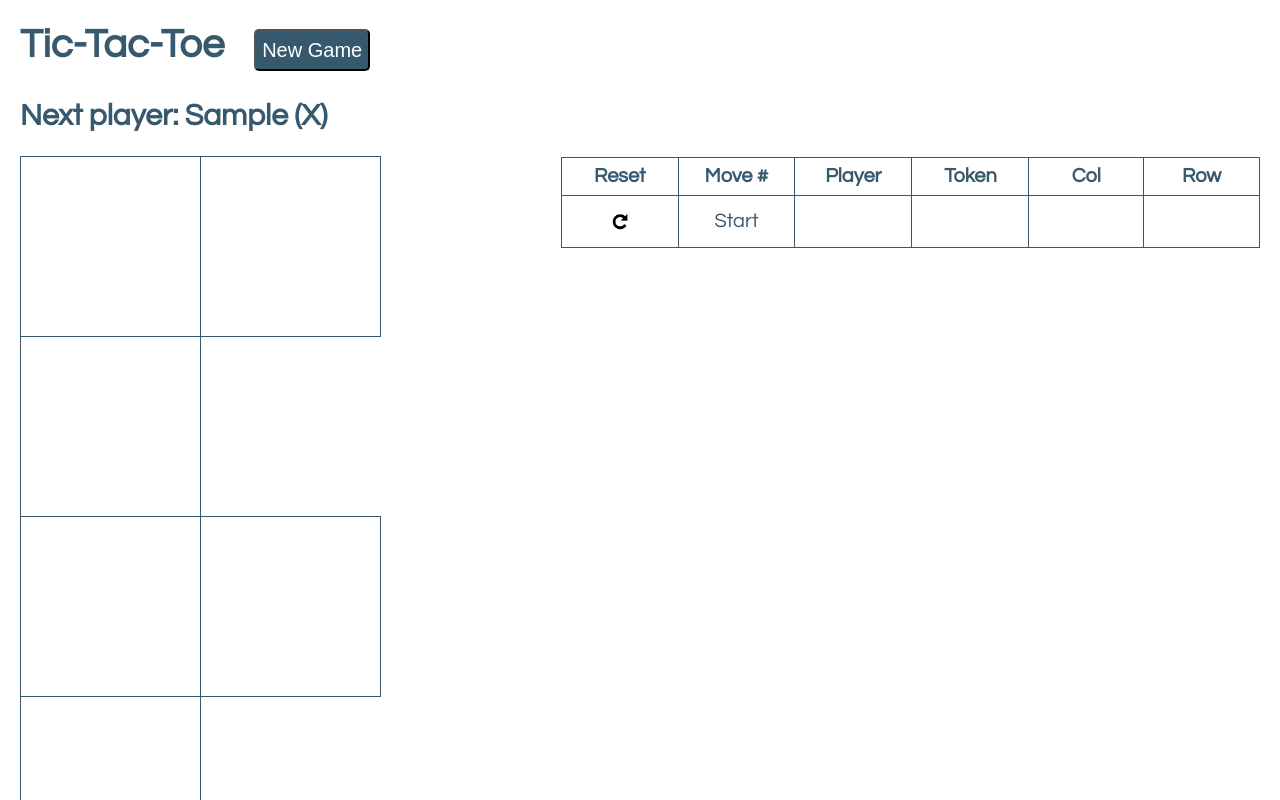
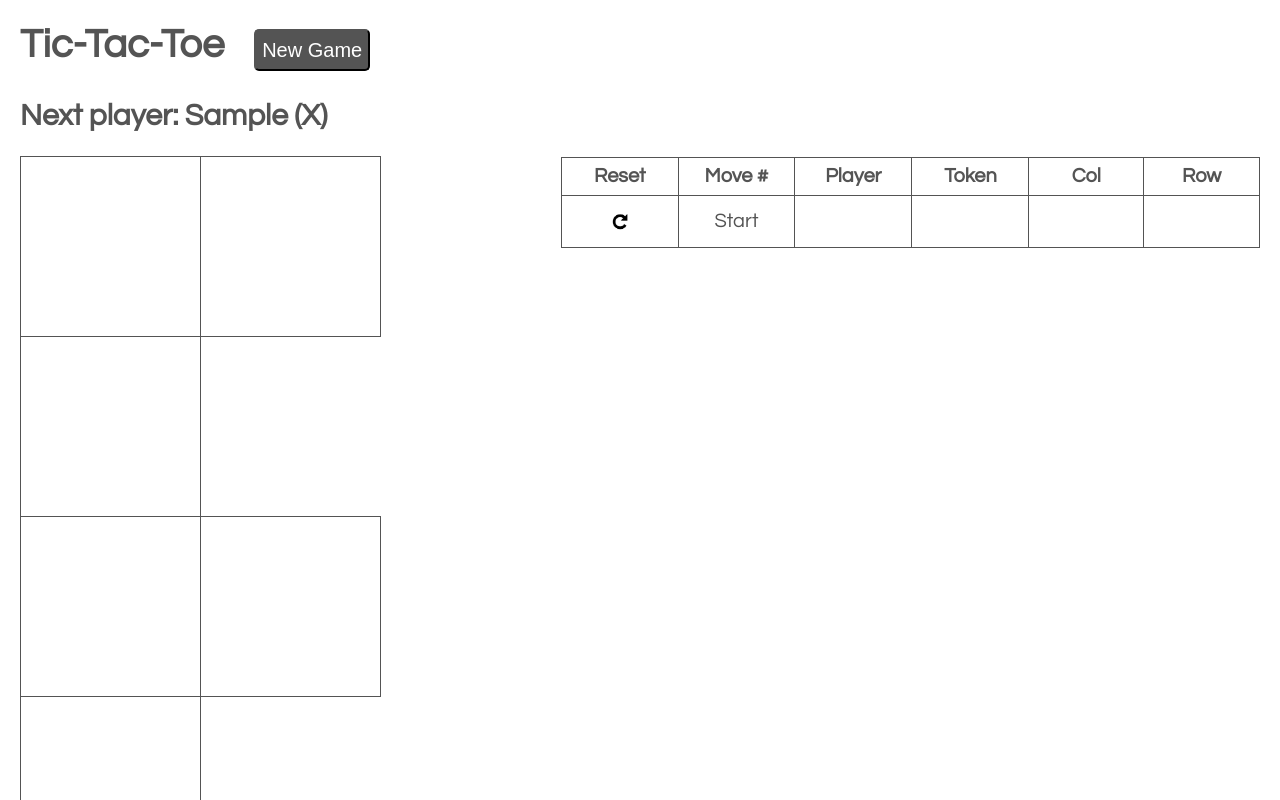
Before and after one commit to ben2d2/tic-tac-tut, a React app: page / in a window 1280 px wide. Both pictures are taken after typing "Sample", "Sample" into the empty fields and a click on the input "Start Game". Shown: the top 800 px of the page. Built offline with nearby package versions, Linux system fonts and the light colour scheme.

Commit message:
Edit colors

```diff
--- a/src/index.css
+++ b/src/index.css
@@ -2,7 +2,7 @@ body {
   font: 20px "Century Gothic", Futura, sans-serif;
   line-height: 35px;
   margin: 20px;
-  color: #36596E;
+  color: #545454;
 }
 
 ol, ul {
@@ -21,7 +21,7 @@ ol, ul {
 
 .square {
   background: #fff;
-  border: 1px solid #36596E;
+  border: 1px solid #545454;
   float: left;
   font-size: 171px;
   font-weight: normal;
@@ -32,12 +32,12 @@ ol, ul {
   padding: 0;
   text-align: center;
   width: 181px;
-  color: #36596E;
+  color: #545454;
 }
 
 .winner {
-  background: #66CDAA;
-  color: #fff;
+  background: #14bdac;
+  color: #545454;
 }
 
 .square:focus {
@@ -65,7 +65,7 @@ ol, ul {
 .new-game-button {
   font-size: 20px;
   line-height: 36px;
-  background-color: #36596E;
+  background-color: #545454;
   color: #fff;
   border-radius: 5px;
 }
@@ -79,7 +79,7 @@ table {
 }
 
 table, th, td {
-  border: 1px solid #36596E;
+  border: 1px solid #545454;
 }
 
 th, td {
```
